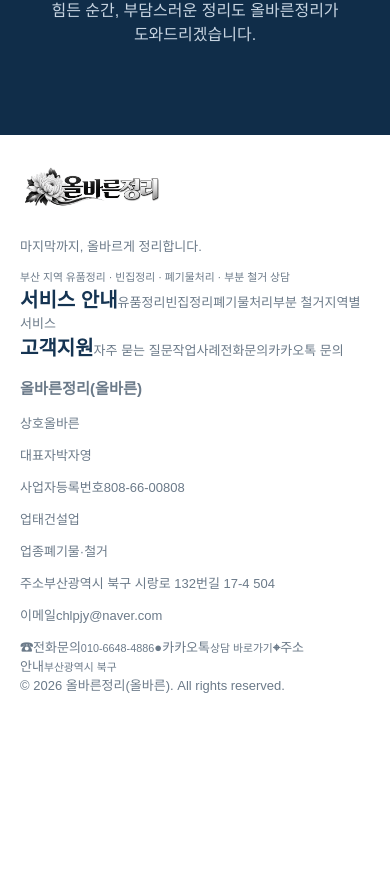
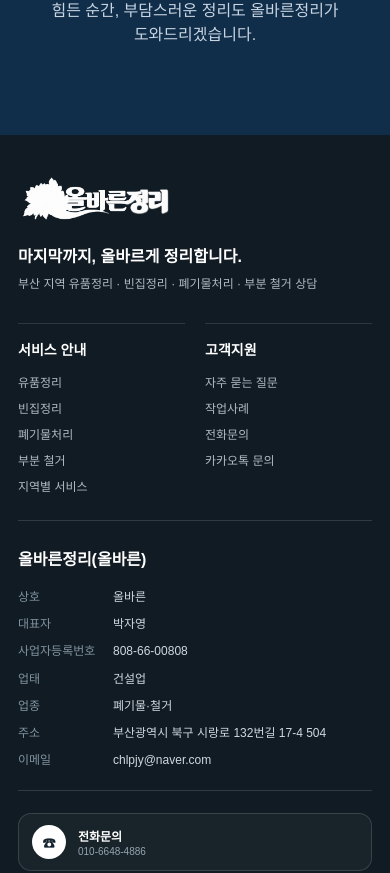
Before and after one commit to hoho601212-collab/olbareun-jeongri, a Next.js app: page / in a window 390 px wide. Shown: the part 7133-8006 px from the top of the page. Before the commit the page ends 7922 px from the top, so only its background shows below. Built offline with nearby package versions, Linux system fonts and the light colour scheme.

Commit message:
Style responsive business footer

```diff
--- a/app/globals.css
+++ b/app/globals.css
@@ -105,3 +105,16 @@
 .faqFinal{margin-top:24px;border-radius:18px;background:#17202a;color:#fff;padding:24px 28px;display:grid;grid-template-columns:1fr auto auto;gap:12px;align-items:center}.faqFinal h3{margin:0 0 5px;font-size:20px}.faqFinal p{margin:0;color:#cbd4da;font-size:12px}.faqFinal>a{padding:13px 18px;border-radius:999px;background:#fff;color:#132c41;font-weight:800;white-space:nowrap}.faqFinal>a:last-child{background:#f2ce00;color:#171717}
 @media(max-width:900px){.faqLayout{grid-template-columns:1fr}.quickGuide{position:static}.faqLinks{grid-template-columns:1fr 1fr}.faqLinks>div{grid-column:1/-1}.faqFinal{grid-template-columns:1fr 1fr}.faqFinal>div{grid-column:1/-1}}
 @media(max-width:560px){.faqSection{padding-top:55px;padding-bottom:50px}.faqIntro{text-align:left;margin-bottom:24px}.faqItem summary{grid-template-columns:34px 1fr 18px;padding:14px 12px;gap:10px}.faqItem summary span{width:32px;height:32px}.faqItem summary strong{font-size:13px}.faqItem p{padding:0 14px 15px 56px;font-size:12px}.quickGuide{padding:18px}.quickGuide h3{font-size:20px}.guideGrid{grid-template-columns:1fr 1fr;gap:7px}.guideGrid>div{padding:12px;min-height:130px}.faqContact{grid-template-columns:1fr}.faqLinks{grid-template-columns:1fr}.faqLinks>div{grid-column:auto}.faqFinal{grid-template-columns:1fr}.faqFinal>div{grid-column:auto}.faqFinal>a{text-align:center}}
+
+/* Refined business footer */
+.siteFooter{background:#111b23;color:#fff;padding:0!important;text-align:left!important}
+.footerInner{max-width:1180px;margin:auto;padding:54px 24px 26px}
+.footerTop{display:grid;grid-template-columns:1.15fr 1fr;gap:70px;padding-bottom:34px;border-bottom:1px solid rgba(255,255,255,.14)}
+.footerBrand .footerLogo{margin:0 0 18px}.footerBrand .footerLogo img{height:66px;max-width:300px;filter:brightness(0) invert(1)}
+.footerBrand p{font-size:18px;font-weight:800;margin:0 0 7px}.footerBrand>small{color:#aebbc5;font-size:12px}
+.footerNav{display:grid;grid-template-columns:1fr 1fr;gap:38px}.footerNav>div{display:flex;flex-direction:column;gap:9px}.footerNav strong{font-size:14px;margin-bottom:5px;color:#fff}.footerNav a{color:#aebbc5;font-size:12px}
+.footerBusiness{padding:30px 0 24px;border-bottom:1px solid rgba(255,255,255,.14)}.footerBusiness h3{font-size:17px;margin:0 0 18px}
+.businessGrid{display:grid;grid-template-columns:repeat(3,minmax(0,1fr));gap:10px 25px}.businessGrid p{margin:0;color:#d0d8de;font-size:12px;line-height:1.6;display:flex;gap:10px}.businessGrid span{color:#8193a0;min-width:max-content}.businessGrid a{color:#d0d8de}.businessGrid .wide{grid-column:span 2}
+.footerActions{display:grid;grid-template-columns:repeat(3,1fr);gap:10px;padding:22px 0}.footerActions>a{border:1px solid rgba(255,255,255,.14);border-radius:13px;padding:13px 15px;display:flex;align-items:center;gap:12px;color:#fff;background:rgba(255,255,255,.035)}.footerActions b{width:34px;height:34px;border-radius:50%;background:#fff;color:#15232e;display:flex;align-items:center;justify-content:center}.footerActions span{font-size:12px;font-weight:800}.footerActions small{display:block;color:#95a5b0;font-size:10px;font-weight:400;margin-top:2px}
+.footerCopy{text-align:center;color:#71828e;font-size:10px;padding-top:8px}
+@media(max-width:760px){.footerInner{padding:38px 18px 82px}.footerTop{grid-template-columns:1fr;gap:28px;padding-bottom:26px}.footerBrand .footerLogo img{height:52px;max-width:230px}.footerBrand p{font-size:16px}.footerNav{gap:20px;padding-top:4px}.footerNav>div{border-top:1px solid rgba(255,255,255,.12);padding-top:15px}.footerNav a{font-size:12px}.footerBusiness{padding:25px 0 20px}.footerBusiness h3{font-size:16px}.businessGrid{grid-template-columns:1fr;gap:8px}.businessGrid .wide{grid-column:auto}.businessGrid p{font-size:12px;display:grid;grid-template-columns:88px 1fr;gap:7px}.businessGrid span{min-width:0}.footerActions{grid-template-columns:1fr;gap:7px}.footerActions>a{padding:11px 13px}.footerCopy{text-align:left;font-size:9px}}
```
